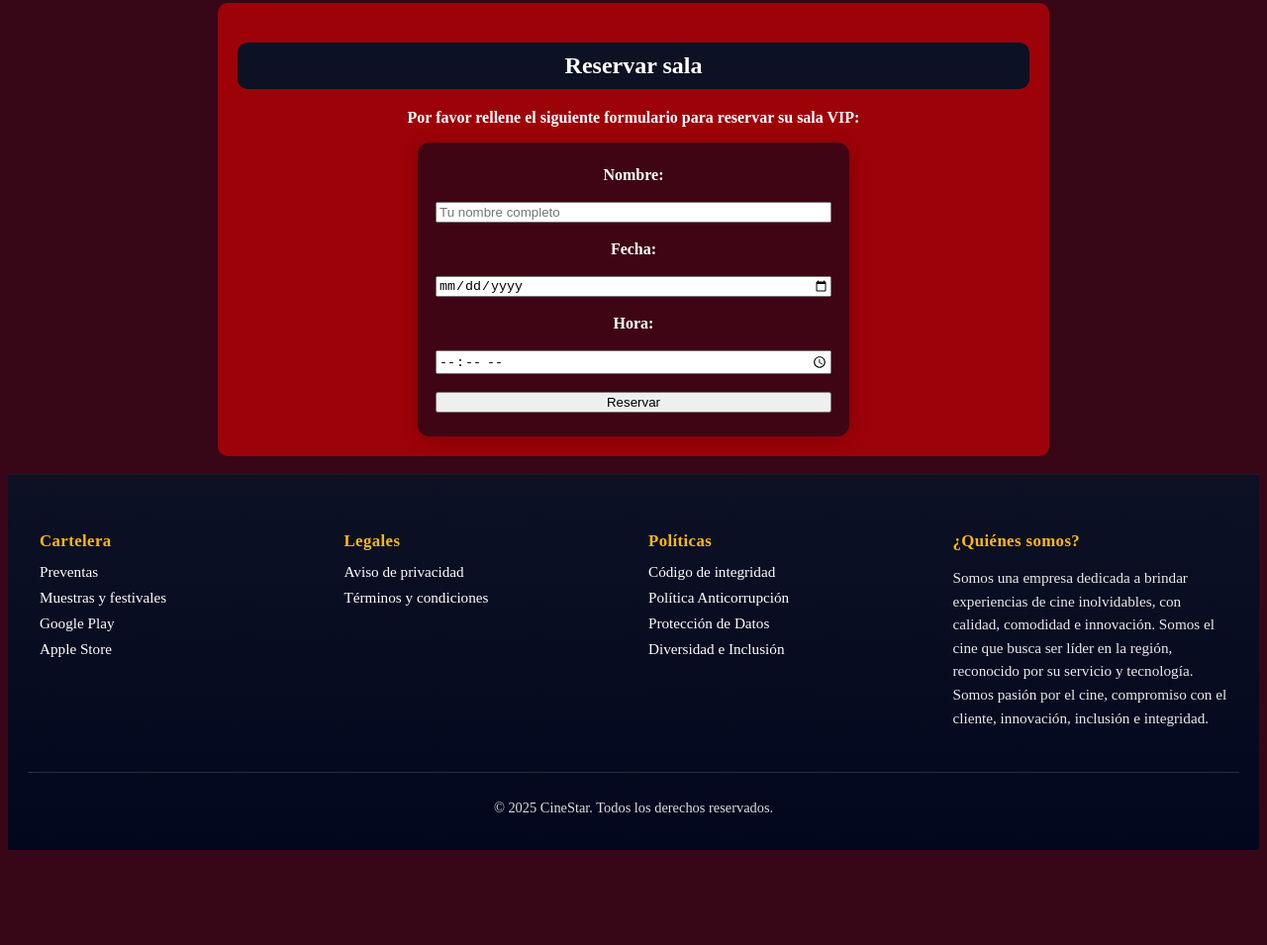
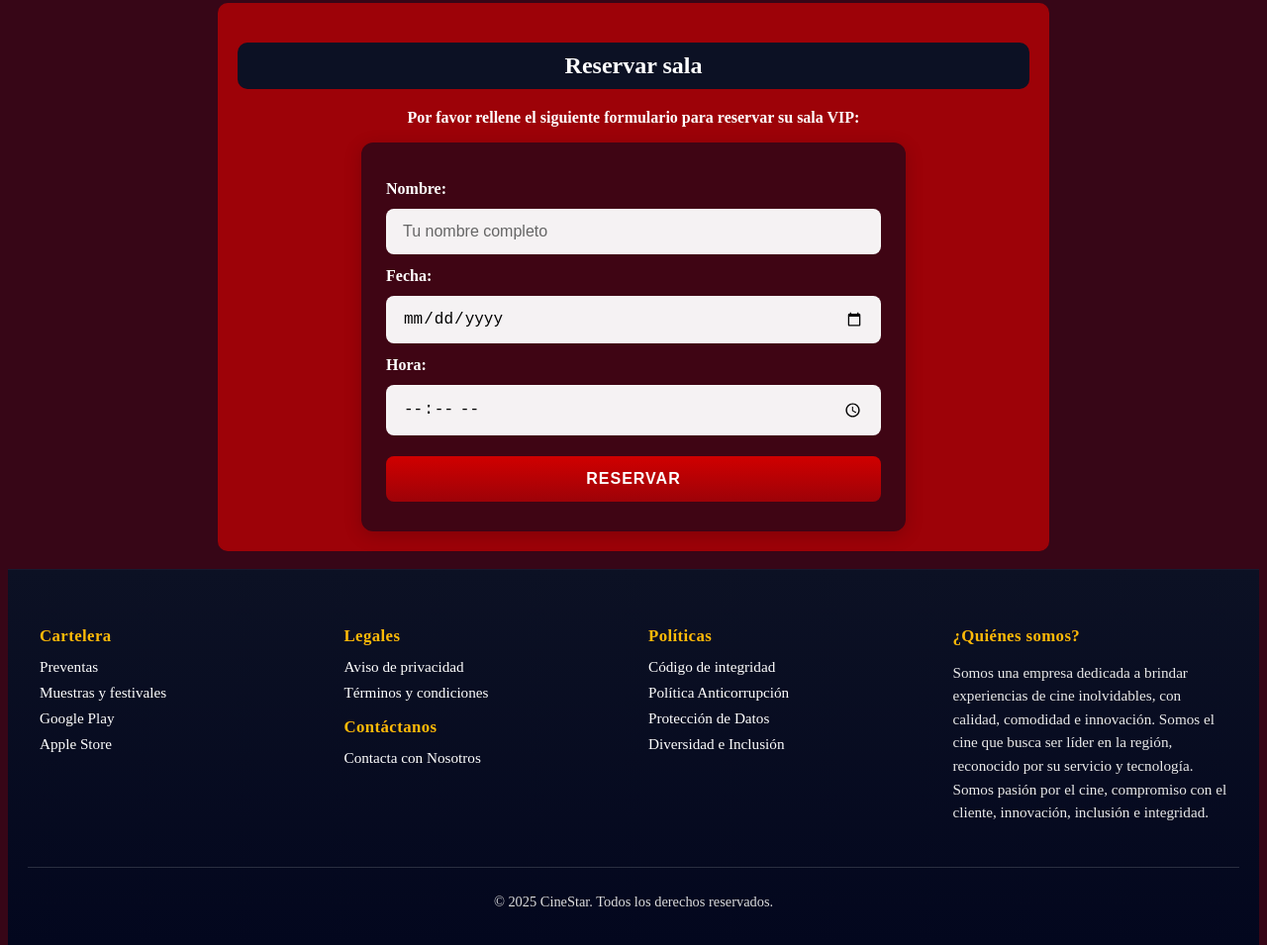
Before and after one commit to LukeBlak/Cine_Proyecto, a plain HTML site: page salas-vip.html in a window 1280 px wide. Shown: the part 1062-2017 px from the top of the page at 99% size. Before the commit the page ends 1921 px from the top, so only its background shows below. Drawn offline with Linux system fonts and the light colour scheme; a web font is replaced by a local one.

Commit message:
cambios menores

```diff
--- a/CSS/VIP.css
+++ b/CSS/VIP.css
@@ -35,13 +35,67 @@
 #formulario-reserva {
   display: flex;
   flex-direction: column;
-    gap: 18px;
-    max-width: 400px;
+  gap: 5px;
+  max-width: 500px;
   margin: 0 auto;
   background: rgba(48, 7, 23, 0.85);
-    padding: 24px 18px;
+  padding: 30px 25px;
   border-radius: 12px;
-    box-shadow: 0 4px 18px rgba(0,0,0,0.18);
+  box-shadow: 0 4px 18px rgba(0, 0, 0, 0.18);
+  text-align: left;
+}
+
+#formulario-reserva label {
+  color: white;
+  font-weight: bold;
+  font-size: 1rem;
+  margin-bottom: 6px;
+  margin-top: 8px;
+}
+
+#formulario-reserva input {
+  width: 100%;
+  padding: 12px 15px;
+  border: 2px solid rgba(255, 255, 255, 0.2);
+  border-radius: 8px;
+  background-color: rgba(255, 255, 255, 0.95);
+  color: #000;
+  font-size: 1rem;
+  box-sizing: border-box;
+  transition: all 0.3s ease;
+}
+
+#formulario-reserva input:focus {
+  outline: none;
+  border-color: #FFBA08;
+  background-color: #fff;
+  box-shadow: 0 0 10px rgba(255, 186, 8, 0.4);
+}
+
+#formulario-reserva input::placeholder {
+  color: #666;
+}
+
+#formulario-reserva button {
+  width: 100%;
+  padding: 14px 20px;
+  background: linear-gradient(180deg, #D00000, #9D0208);
+  color: white;
+  border: none;
+  border-radius: 8px;
+  font-size: 1rem;
+  font-weight: bold;
+  cursor: pointer;
+  transition: all 0.3s ease;
+  text-transform: uppercase;
+  letter-spacing: 1px;
+  margin-top: 16px;
+}
+
+#formulario-reserva button:hover {
+  background: linear-gradient(180deg, #E50000, #D00000);
+  transform: translateY(-2px);
+  box-shadow: 0 5px 15px rgba(208, 0, 0, 0.4);
 }
 
 #reservas {
@@ -93,16 +147,13 @@ header {
 
 header h1 {
   font-family: "Bitcount Prop Single Ink", system-ui;
+  margin: 0;
 }
 
 header img {
   width: 80px;
   height: auto;
   margin-right: 8px;
-}
-
-header h1 {
-  margin: 0;
 }
 
 .menu {
@@ -182,7 +233,7 @@ header h1 {
   padding: 4vh 0;
 }
 
-.cartelera a{
+.cartelera a {
   text-decoration: none;
 }
 
@@ -194,7 +245,7 @@ header h1 {
   width: 30%;
   max-width: 20vw;
   min-width: 250px;
-  transition: transform 0.2s ;
+  transition: transform 0.2s;
   text-decoration: none;
   color: #fff;
 }
@@ -381,8 +432,8 @@ header h1 {
   }
 
   #formulario-reserva {
-        max-width: 98vw;
-        padding: 12px 4px;
+    max-width: 95vw;
+    padding: 20px 15px;
   }
 
   .footer-container {
--- a/salas-vip.html
+++ b/salas-vip.html
@@ -1,5 +1,6 @@
 <!DOCTYPE html>
 <html lang="es">
+
 <head>
   <meta charset="UTF-8">
   <meta name="viewport" content="width=device-width, initial-scale=1.0">
@@ -7,9 +8,11 @@
   <link rel="stylesheet" href="./CSS/VIP.css">
   <link rel="preconnect" href="https://fonts.googleapis.com">
   <link rel="preconnect" href="https://fonts.gstatic.com" crossorigin>
-    <link href="https://fonts.googleapis.com/css2?family=Bitcount+Prop+Double+Ink:wght@100..900&family=Bitcount+Prop+Single+Ink:wght@100..900&family=Playball&display=swap"
+  <link
+    href="https://fonts.googleapis.com/css2?family=Bitcount+Prop+Double+Ink:wght@100..900&family=Bitcount+Prop+Single+Ink:wght@100..900&family=Playball&display=swap"
     rel="stylesheet">
 </head>
+
 <body>
   <header>
     <img src="IMG/Star.png" alt="Logo de CineStar">
@@ -87,6 +90,10 @@
           <li><a href="#">Aviso de privacidad</a></li>
           <li><a href="#">Términos y condiciones</a></li>
         </ul>
+        <h3>Contáctanos</h3>
+        <ul>
+          <li> <a href="formulario.html">Contacta con Nosotros</a></li>
+        </ul>
       </div>
 
       <div class="footer-column">
```
Also changed, not shown: Acerca_de_nosotros.html (+5 -1 lines), CSS/Index_Style.css (+6 -3 lines), cartelera.html (+7 -0 lines), dulceria.html (+5 -1 lines), enviado.html (+9 -1 lines), formulario.html (+9 -1 lines), index.html (+9 -1 lines), novedades.html (+4 -0 lines), reservas.html (+4 -0 lines). Lines whose indentation alone changed are shown as unchanged.
